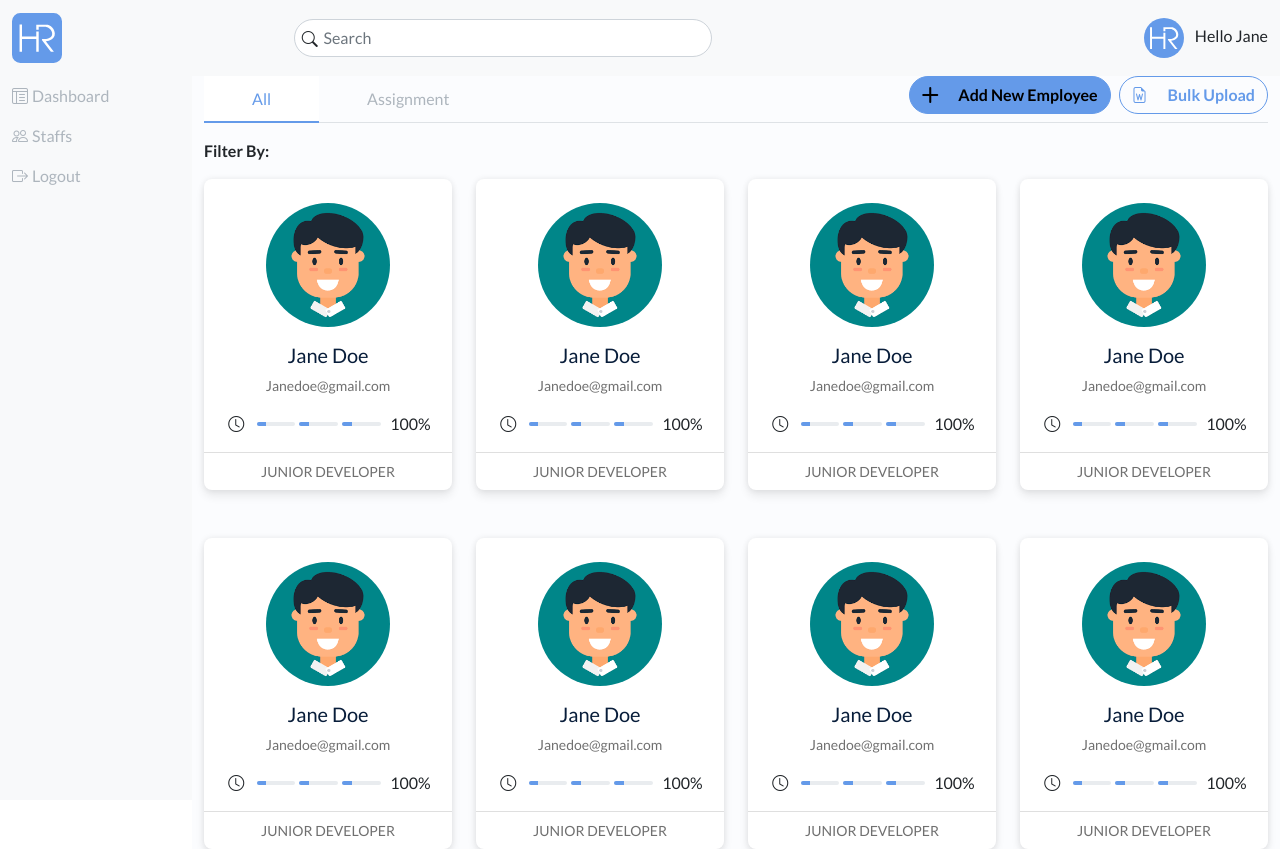
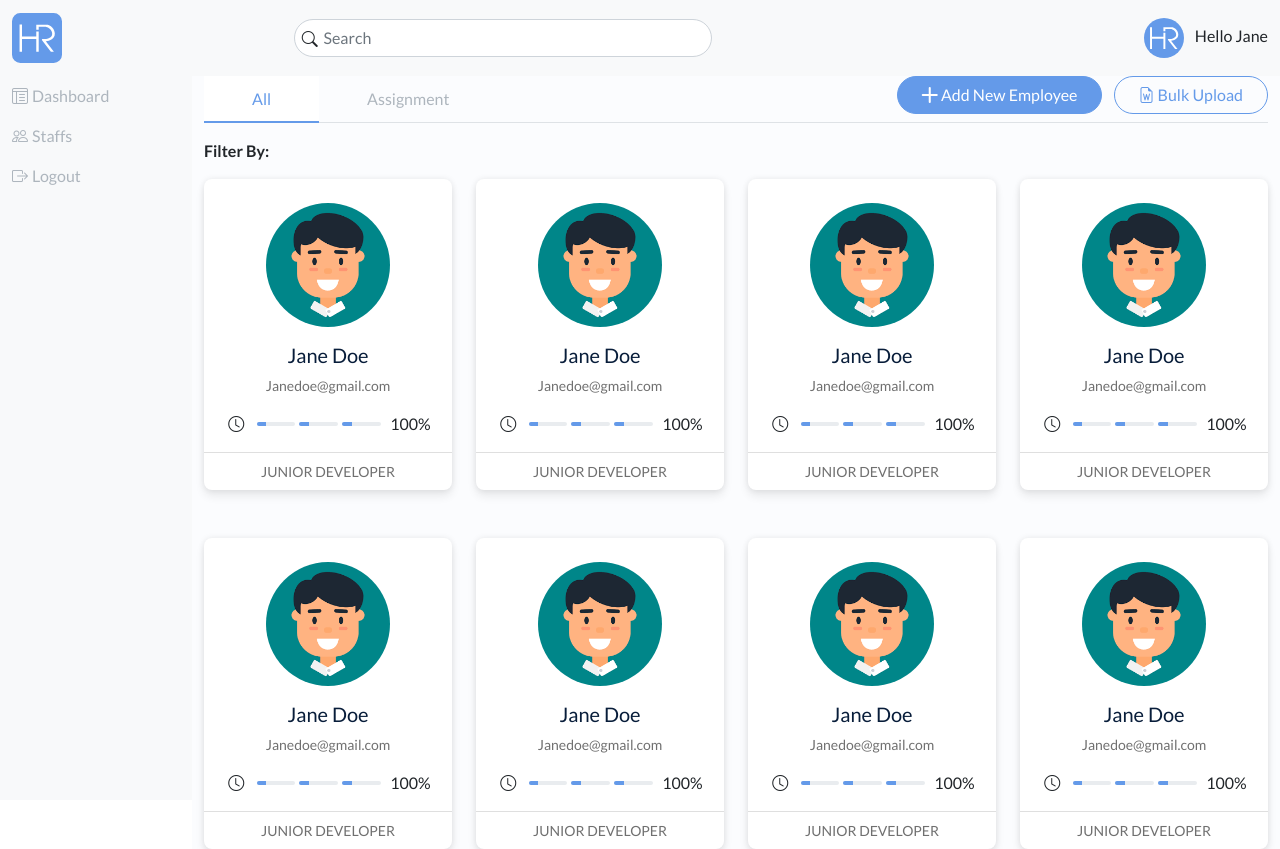
Before and after one commit to schoolite/HRJourney, a website: page staffs.html in a window 1280 px wide. Drawn offline with nearby package versions, Linux system fonts and the light colour scheme.

Commit message:
button fixes

```diff
--- a/staffs.html
+++ b/staffs.html
@@ -57,13 +57,9 @@
                   <button class="nav-link active" id="nav-all-tab" data-bs-toggle="tab" data-bs-target="#nav-all" type="button" role="tab" aria-controls="nav-all" aria-selected="true">All</button>
                   <button class="nav-link" id="nav-assignment-tab" data-bs-toggle="tab" data-bs-target="#nav-assignment" type="button" role="tab" aria-controls="nav-assignment" aria-selected="false">Assignment</button>
 
-                  <div class="btn-cta d-flex ms-auto gap-2 mb-2">
-                    <div class="btn-icon">
-                        <button class="btn btn-primary rounded-pill text-capitalize"> <i class="bi bi-plus-lg icon"></i>add new employee</button>
-                   </div>
-                   <div class="btn-icon">
-                        <button class="btn btn-outline-primary rounded-pill text-capitalize"> <i class="bi bi-file-earmark-word"></i>bulk upload</button>
-                   </div>
+                  <div class="ms-auto mb-2">
+                    <button type="button" class="btn btn-primary rounded-pill px-4 d-inline-block me-2 text-white"><i class="bi bi-plus-lg fw-normal"></i>&nbsp;Add new employee</button>
+                    <button type="button" class="btn btn-outline-primary rounded-pill px-4 d-inline-block"><i class="bi bi-file-earmark-word"></i>&nbsp;bulk upload</button>
                 </div>
                 </div>
             </nav>
```
Also changed, not shown: button.html (+4 -6 lines), tabs.html (+0 -5 lines).
